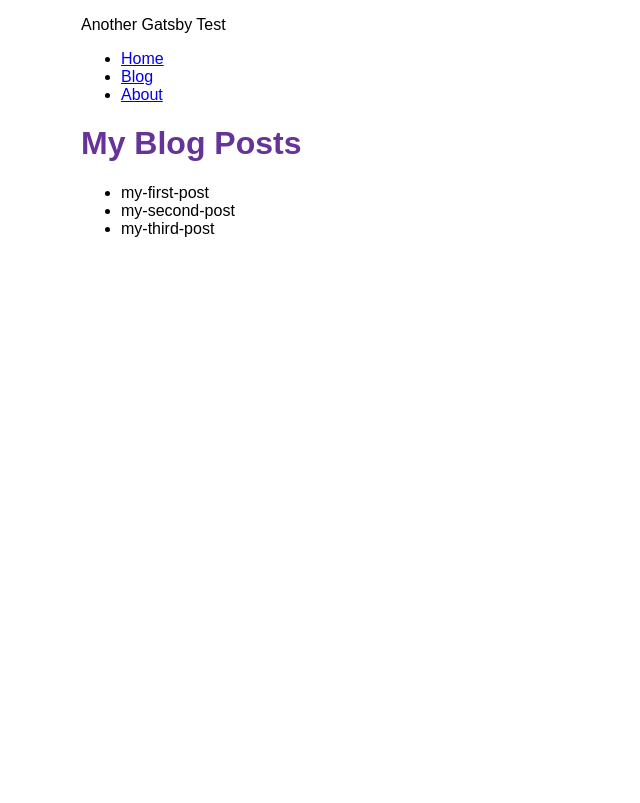
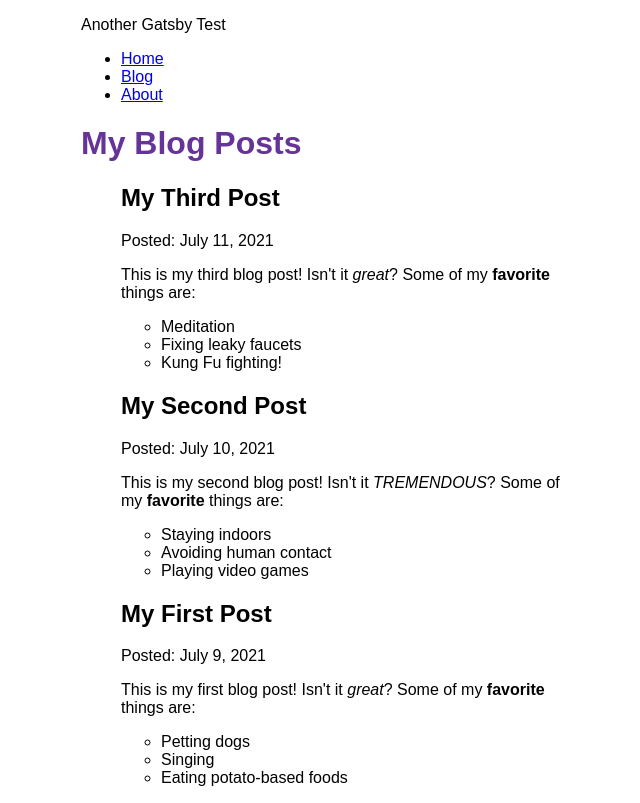
Before and after one commit to ldg/gatsby-learn-v2, a Gatsby site: page /blog in a window 1280 px wide. Shown: the whole page, without its empty margins (309-949 px from the left). Built offline with nearby package versions, Linux system fonts and the light colour scheme; Gatsby itself is replaced by a stand-in of ours.

Commit message:
Finished Lesson 5

```diff
--- a/blog/my-first-post.mdx
+++ b/blog/my-first-post.mdx
@@ -0,0 +1,10 @@
+---
+title: "My First Post"
+date: "2021-07-09"
+---
+
+This is my first blog post! Isn't it *great*?
+Some of my **favorite** things are:
+* Petting dogs
+* Singing
+* Eating potato-based foods
--- a/blog/my-second-post.mdx
+++ b/blog/my-second-post.mdx
@@ -0,0 +1,9 @@
+---
+title: "My Second Post"
+date: "2021-07-10"
+---
+
+This is my second blog post! Isn't it *TREMENDOUS*? Some of my **favorite** things are:
+* Staying indoors
+* Avoiding human contact
+* Playing video games
--- a/blog/my-third-post.mdx
+++ b/blog/my-third-post.mdx
@@ -0,0 +1,10 @@
+---
+title: "My Third Post"
+date: "2021-07-11"
+---
+
+This is my third blog post! Isn't it *great*?
+Some of my **favorite** things are:
+* Meditation
+* Fixing leaky faucets
+* Kung Fu fighting!
--- a/gatsby-config.js
+++ b/gatsby-config.js
@@ -14,5 +14,6 @@ module.exports = {
           path: `${__dirname}/blog`
         }
       },
+      "gatsby-plugin-mdx",
     ],
 };
--- a/package.json
+++ b/package.json
@@ -15,9 +15,12 @@
     "clean": "gatsby clean"
   },
   "dependencies": {
+    "@mdx-js/mdx": "^1.6.22",
+    "@mdx-js/react": "^1.6.22",
     "gatsby": "^3.9.0",
     "gatsby-plugin-gatsby-cloud": "^2.9.1",
     "gatsby-plugin-image": "^1.9.0",
+    "gatsby-plugin-mdx": "^2.9.0",
     "gatsby-plugin-sharp": "^3.9.0",
     "gatsby-source-filesystem": "^3.9.0",
     "react": "^17.0.1",
--- a/src/pages/blog.js
+++ b/src/pages/blog.js
@@ -1,5 +1,6 @@
 import * as React from 'react'
 import { graphql } from 'gatsby'
+import { MDXRenderer } from 'gatsby-plugin-mdx'
 import Layout from '../components/layout'
 
 const BlogPage = ({data}) => {
@@ -7,22 +8,31 @@ const BlogPage = ({data}) => {
 		<Layout pageTitle="My Blog Posts">
 			<ul>
 				{
-					data.allFile.nodes.map(node => (
-						<li key={node.name}>
-							{node.name}
-						</li>)
-					)
+			        data.allMdx.nodes.map((node) => (
+			          <article key={node.id}>
+			            <h2>{node.frontmatter.title}</h2>
+			            <p>Posted: {node.frontmatter.date}</p>
+			            <MDXRenderer>
+                          {node.body}
+                        </MDXRenderer>
+			          </article>
+			        ) )
 			      }
 			</ul>
 		</Layout>
 		)
 }
 
-export const query = graphql `
+export const query = graphql`
   query {
-		allFile {
+    allMdx(sort: {fields: frontmatter___date, order: DESC}) {
       nodes {
-				name
+        frontmatter {
+          date(formatString: "MMMM D, YYYY")
+          title
+        }
+        id
+        body
       }
     }
   }
```
Also changed, not shown: 1 other file. Lines whose indentation alone changed are shown as unchanged.
